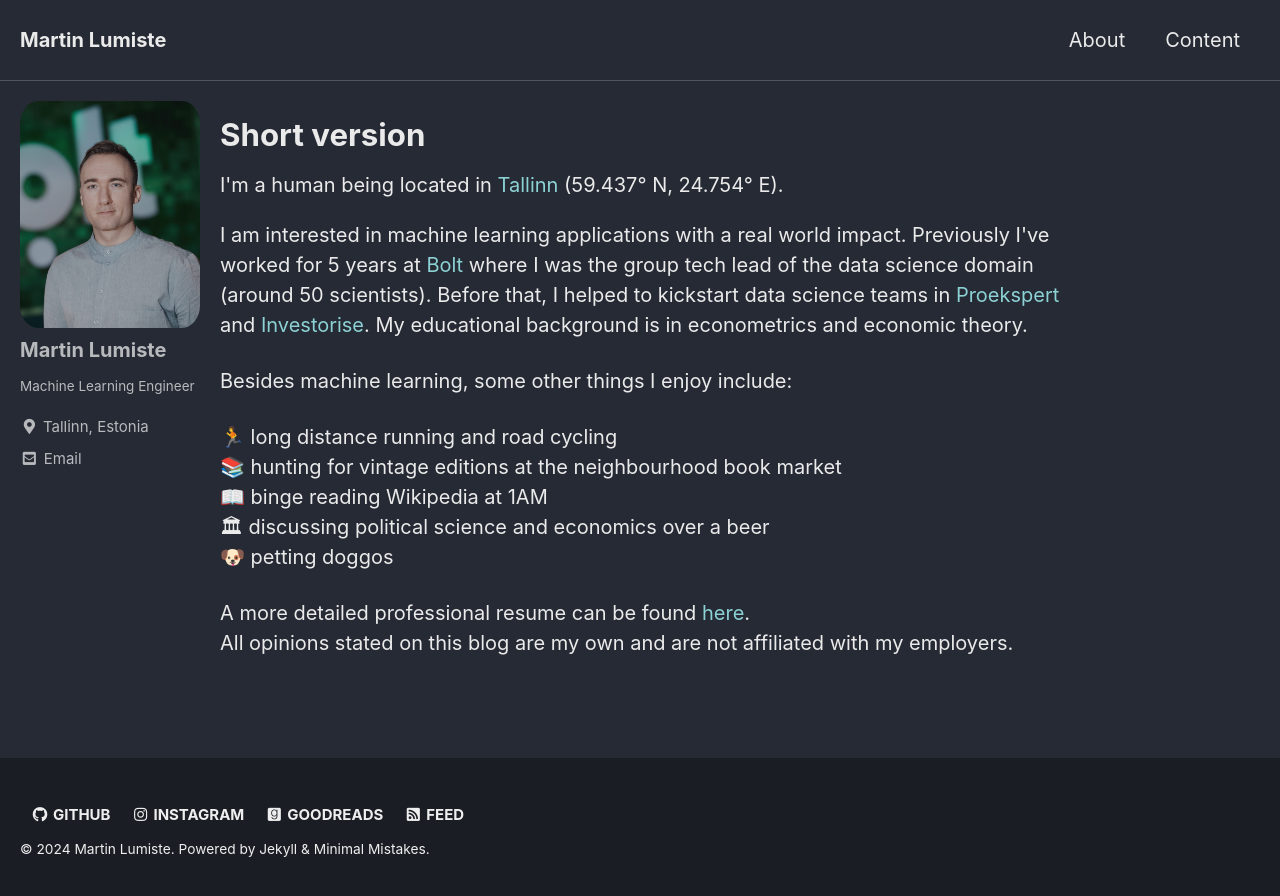
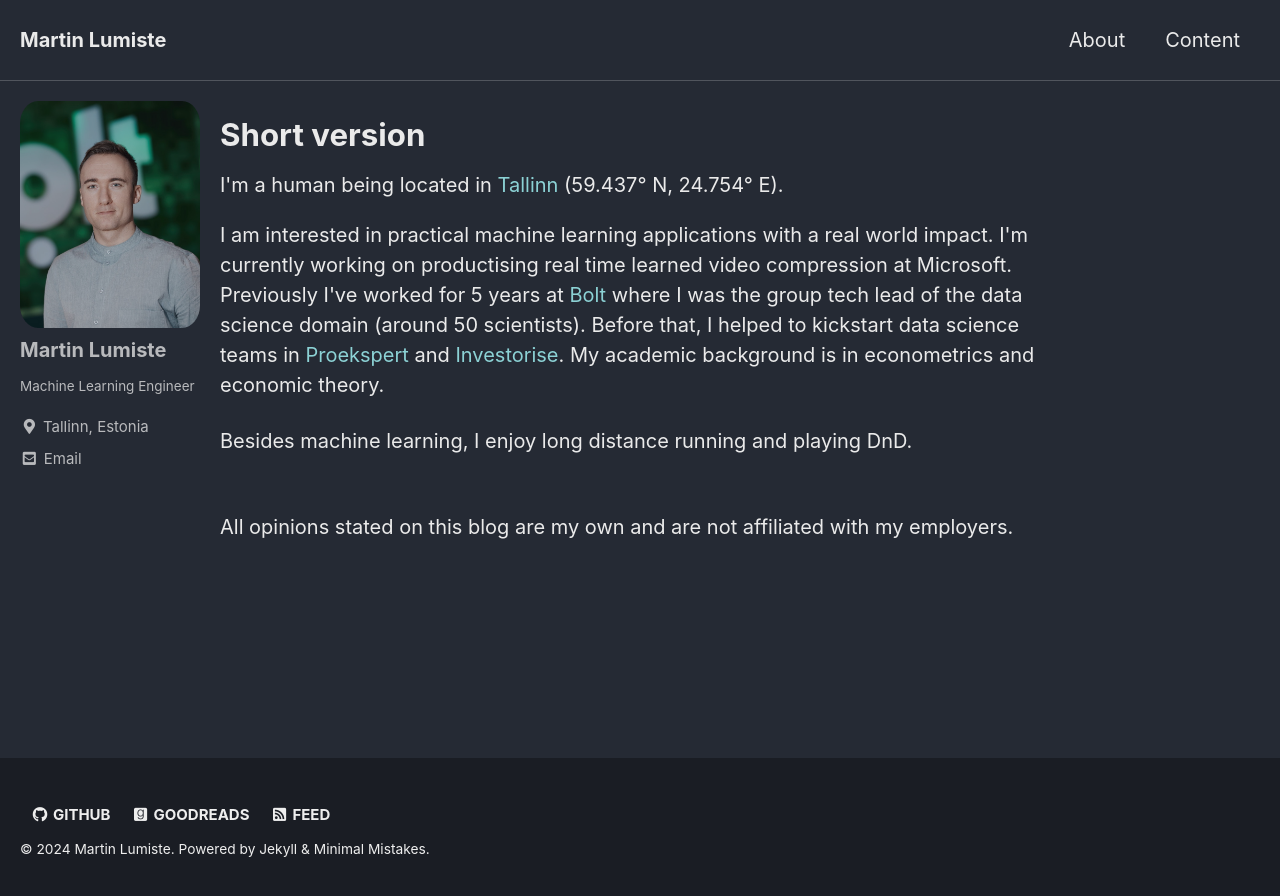
Before and after one commit to skandium/skandium.github.io, a Jekyll site: the page built from index.html, in a window 1280 px wide. Shown: the top 896 px of the page. Built offline with Jekyll 4.4.1, drawn with Linux system fonts in a browser that asks for light colours; cached includes are drawn as plain includes; the list of posts is cut into pages by our own code.

Commit message:
Publish compression

```diff
--- a/_config.yml
+++ b/_config.yml
@@ -137,9 +137,6 @@
     - label: "Bitbucket"
       icon: "fab fa-fw fa-bitbucket"
       # url:
-    - label: "Instagram"
-      icon: "fab fa-fw fa-instagram"
-      url: "https://www.instagram.com/lumiste.m"
     - label: "Goodreads"
       icon: "fab fa-fw fa-goodreads"
       url: "https://www.goodreads.com/review/list/60069883-martin-lumiste?order=d&sort=review&view=reviews"
--- a/index.html
+++ b/index.html
@@ -8,26 +8,18 @@
 I'm a human being located in <a href="https://en.wikipedia.org/wiki/Tallinn">Tallinn</a> (59.437° N, 24.754° E).
 
 <p>
-    I am interested in machine learning applications with a real world impact. Previously I've worked for 5 years at
-    <a href="https://bolt.eu">Bolt</a> where I was the group tech lead of the data science domain (around 50 scientists).
+    I am interested in practical machine learning applications with a real world impact.
+    I'm currently working on productising real time learned video compression at Microsoft.
+    Previously I've worked for 5 years at <a href="https://bolt.eu">Bolt</a> where I was the group tech lead of the data science domain (around 50 scientists).
     Before that, I helped to kickstart data science teams in <a href="https://proekspert.com">Proekspert</a> and
-    <a href="https://www.crunchbase.com/organization/investorise">Investorise</a>. My educational background is in
+    <a href="https://www.crunchbase.com/organization/investorise">Investorise</a>. My academic background is in
     econometrics and economic theory.
 </p>
 
 
 <p>
-    Besides machine learning, some other things I enjoy include:
+    Besides machine learning, I enjoy long distance running and playing DnD.
 </p>
 
-<p>
-    &#127939; long distance running and road cycling <br>
-    &#128218; hunting for vintage editions at the neighbourhood book market <br>
-    &#128214; binge reading Wikipedia at 1AM <br>
-    &#127963; discussing political science and economics over a beer <br>
-    &#128054; petting doggos
-</p>
-
-A more detailed professional resume can be found <a href="assets/images/resume.pdf">here</a>.
 <br>
 All opinions stated on this blog are my own and are not affiliated with my employers.
```
Also changed, not shown: _posts/2024-03-17-compression-deep-learning.md (added, +168 -0 lines), assets/images/compression/ann.jpeg.jpg (added), assets/images/compression/autoregressive_prior.jpg (added), assets/images/compression/checkerboard.jpg (added), assets/images/compression/frequency.jpg (added), assets/images/compression/hific.jpg (added), assets/images/compression/jpeg.jpg (added), assets/images/compression/mlcodecs.jpg (added), assets/images/compression/pips.jpg (added), assets/images/compression/ram.png (added), assets/images/compression/toderici.jpg (added), assets/images/compression/vae2.jpg (added), assets/images/compression/variable_control.jpg (added).
